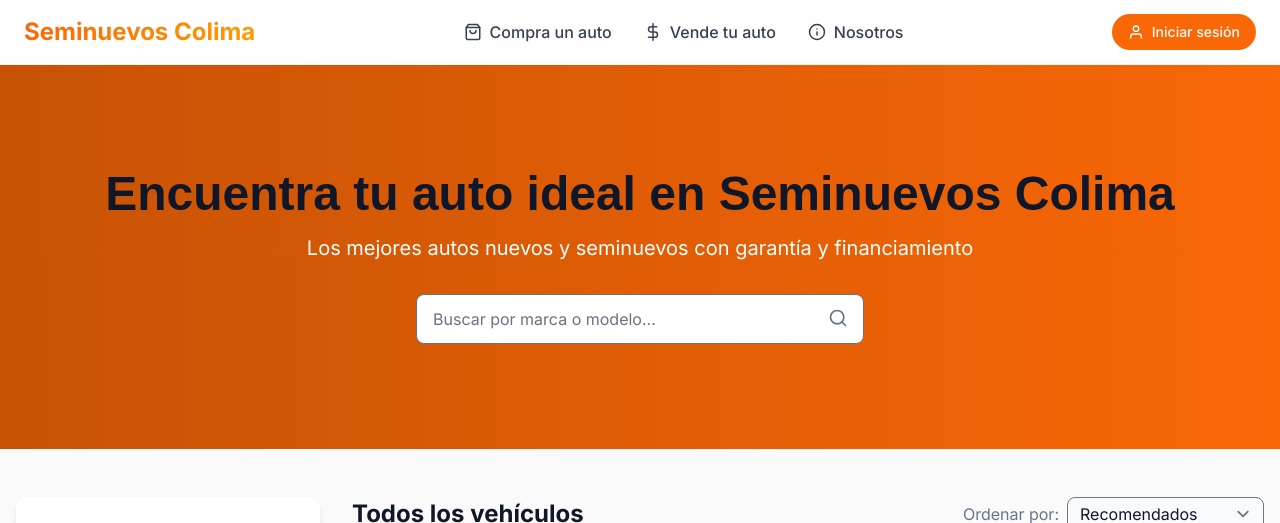
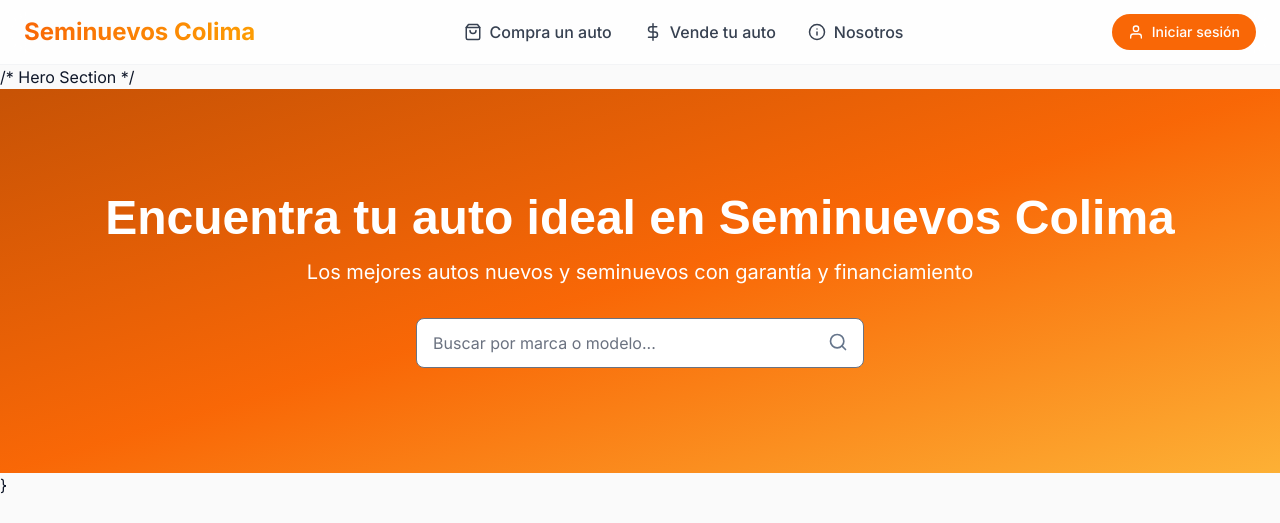
Before and after one commit to AnuarOrozco/Seminuevos-Colima, a React (Vite) app: page / in a window 1280 px wide. Shown: the top 523 px of the page. Built offline with nearby package versions, Linux system fonts and the light colour scheme.

Commit message:
refactor(Home): changed hero to gradient and set h1 color to white

```diff
--- a/src/pages/Home.jsx
+++ b/src/pages/Home.jsx
@@ -151,20 +151,20 @@ const Home = () => {
   return (
     <div className="min-h-screen bg-light">
         <Header />
-      {/* Hero Section */}
+    /* Hero Section */
         <motion.section
           ref={heroRef}
           initial={{ opacity: 0 }}
           animate={{ opacity: heroInView ? 1 : 0.8 }}
           transition={{ duration: 0.5 }}
-        className="relative h-96 bg-gradient-to-r from-primary-700 to-primary-500 flex items-center justify-center text-white"
+          className="relative h-96 bg-gradient-to-br from-primary-700 via-primary-500 to-accent-400 flex items-center justify-center text-white"
         >
           <div className="container mx-auto px-4 text-center">
             <motion.h1
             initial={{ y: 20, opacity: 0 }}
             animate={{ y: 0, opacity: 1 }}
             transition={{ delay: 0.2 }}
-            className="text-4xl md:text-5xl font-bold mb-4 font-display"
+            className="text-4xl md:text-5xl font-bold mb-4 font-display text-white"
             >
             Encuentra tu auto ideal en Seminuevos Colima
             </motion.h1>
@@ -192,7 +192,7 @@ const Home = () => {
           </div>
         </motion.section>
 
-      {/* Main Content */}
+        {/* Main Content */}}
       <div className="container mx-auto px-4 py-12">
         <div className="flex flex-col lg:flex-row gap-8">
           {/* Filters Section */}
```
Lines whose indentation alone changed are shown as unchanged.
